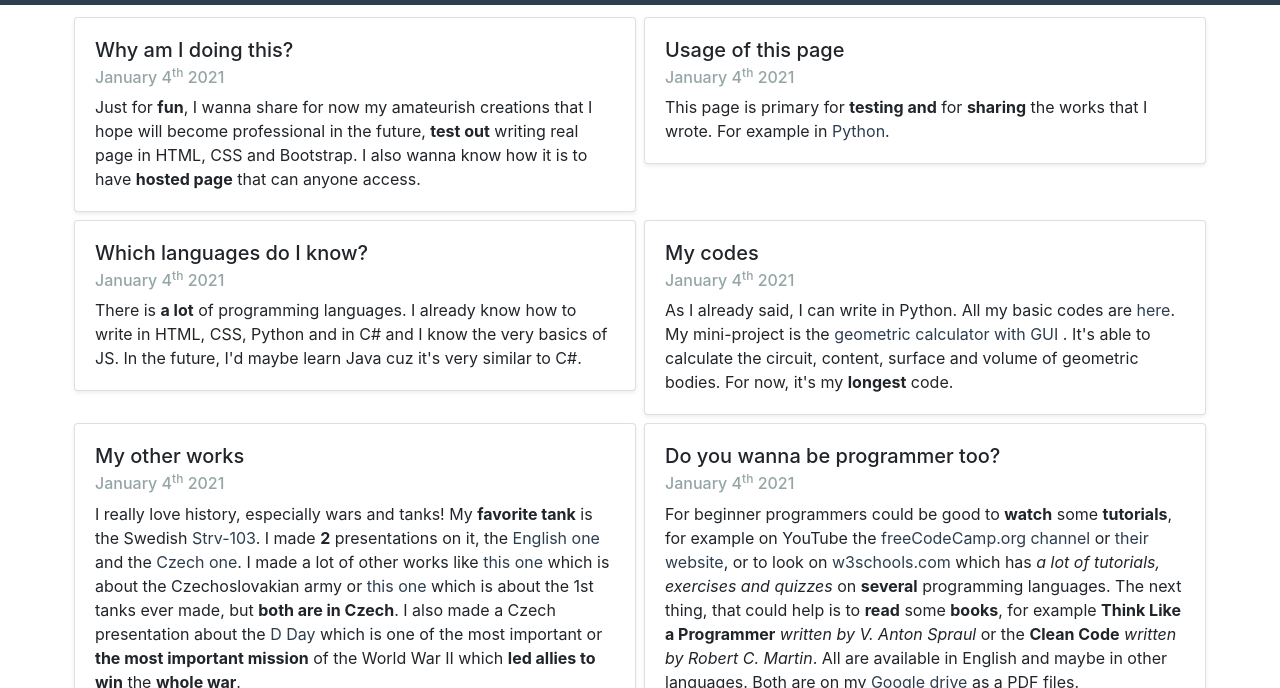
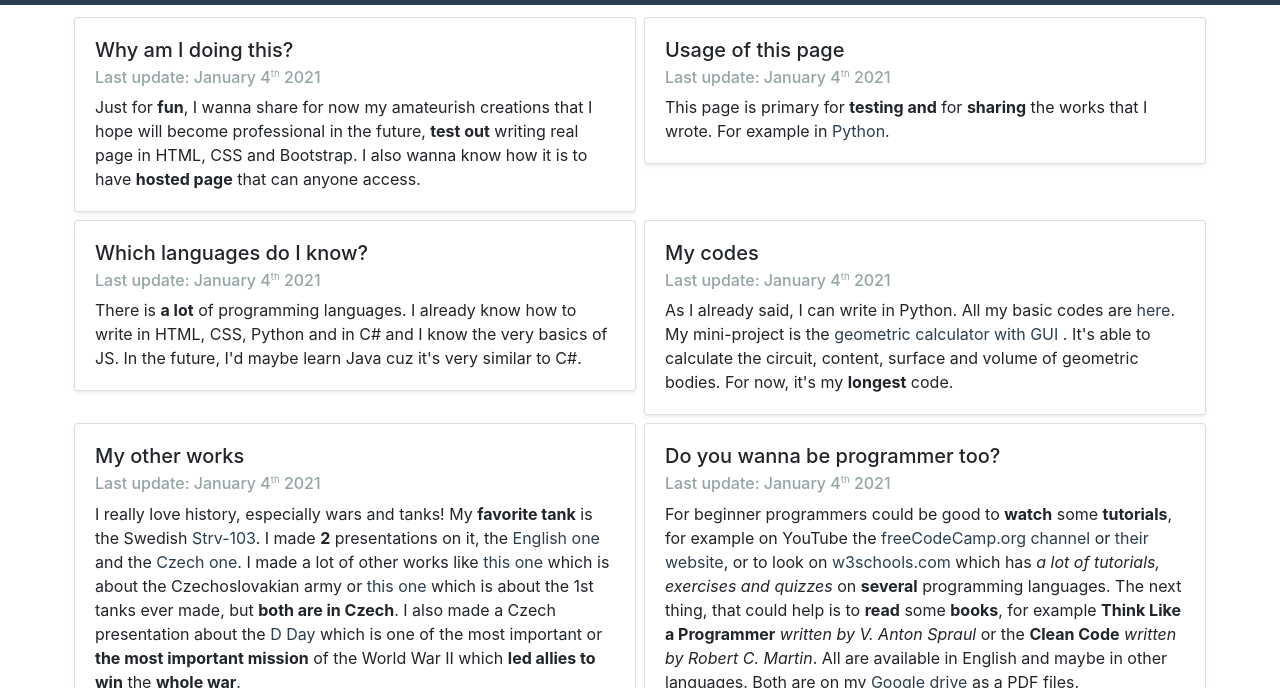
Before and after one commit to Y0ngg4n/joedmin580.github.io, a plain HTML site: page index.html in a window 1280 px wide. Shown: the part 51-739 px from the top of the page. Drawn offline with nearby package versions, Linux system fonts and the light colour scheme.

Commit message:
Added comments, small 'th' in dates

```diff
--- a/index.html
+++ b/index.html
@@ -56,13 +56,17 @@
 
 		<!-- Articles -->
 		<main class="container pt-3 mt-5 pb-3">
+			<!-- 1st row -->
 			<div class="row">
 				<article class="col-sm p-1 m-0">
 					<div class="card shadow-sm">
 						<div class="card-body">
 							<h5 class="card-title">Why am I doing this?</h5>
 							<h6 class="card-subtitle mb-2 text-muted">
-								January 4<sup>th</sup> 2021
+								Last update: January 4<sup
+									><small>th</small></sup
+								>
+								2021
 							</h6>
 							<p class="card-text">
 								Just for <strong>fun</strong>, I wanna share for
@@ -81,7 +85,10 @@
 						<div class="card-body">
 							<h5 class="card-title">Usage of this page</h5>
 							<h6 class="card-subtitle mb-2 text-muted">
-								January 4<sup>th</sup> 2021
+								Last update: January 4<sup
+									><small>th</small></sup
+								>
+								2021
 							</h6>
 							<p class="card-text">
 								This page is primary for
@@ -99,6 +106,7 @@
 					</div>
 				</article>
 			</div>
+			<!-- 2nd row -->
 			<div class="row">
 				<article class="col-sm p-1 m-0">
 					<article class="card shadow-sm">
@@ -107,7 +115,10 @@
 								Which languages do I know?
 							</h5>
 							<h6 class="card-subtitle mb-2 text-muted">
-								January 4<sup>th</sup> 2021
+								Last update: January 4<sup
+									><small>th</small></sup
+								>
+								2021
 							</h6>
 							<p class="card-text">
 								There is <strong>a lot</strong> of programming
@@ -124,7 +135,10 @@
 						<div class="card-body">
 							<h5 class="card-title">My codes</h5>
 							<h6 class="card-subtitle mb-2 text-muted">
-								January 4<sup>th</sup> 2021
+								Last update: January 4<sup
+									><small>th</small></sup
+								>
+								2021
 							</h6>
 							<p class="card-text">
 								As I already said, I can write in Python. All my
@@ -146,13 +160,17 @@
 					</div>
 				</article>
 			</div>
+			<!-- 3rd row -->
 			<div class="row">
 				<article class="col-sm p-1 m-0">
 					<div class="card shadow-sm">
 						<div class="card-body">
 							<h5 class="card-title">My other works</h5>
 							<h6 class="card-subtitle mb-2 text-muted">
-								January 4<sup>th</sup> 2021
+								Last update: January 4<sup
+									><small>th</small></sup
+								>
+								2021
 							</h6>
 							<p class="card-text">
 								I really love history, especially wars and
@@ -219,7 +237,10 @@
 								Do you wanna be programmer too?
 							</h5>
 							<h6 class="card-subtitle mb-2 text-muted">
-								January 4<sup>th</sup> 2021
+								Last update: January 4<sup
+									><small>th</small></sup
+								>
+								2021
 							</h6>
 							<p class="card-text">
 								For beginner programmers could be good to
@@ -272,6 +293,7 @@
 					</div>
 				</article>
 			</div>
+			<!-- Stretched link with image -->
 			<div class="container m-0 p-1">
 				<div
 					class="row bg-light position-relative shadow-sm border rounded"
@@ -290,7 +312,8 @@
 					<div class="col-md-6 p-4 ps-md-0">
 						<h5 class="mt-0">Tanks</h5>
 						<h6 class="card-subtitle mb-2 text-muted">
-							Last update: January 5<sup>th</sup> 2021
+							Last update: January 5<sup><small>th</small></sup>
+							2021
 						</h6>
 						<p>
 							As I said in the article
```
